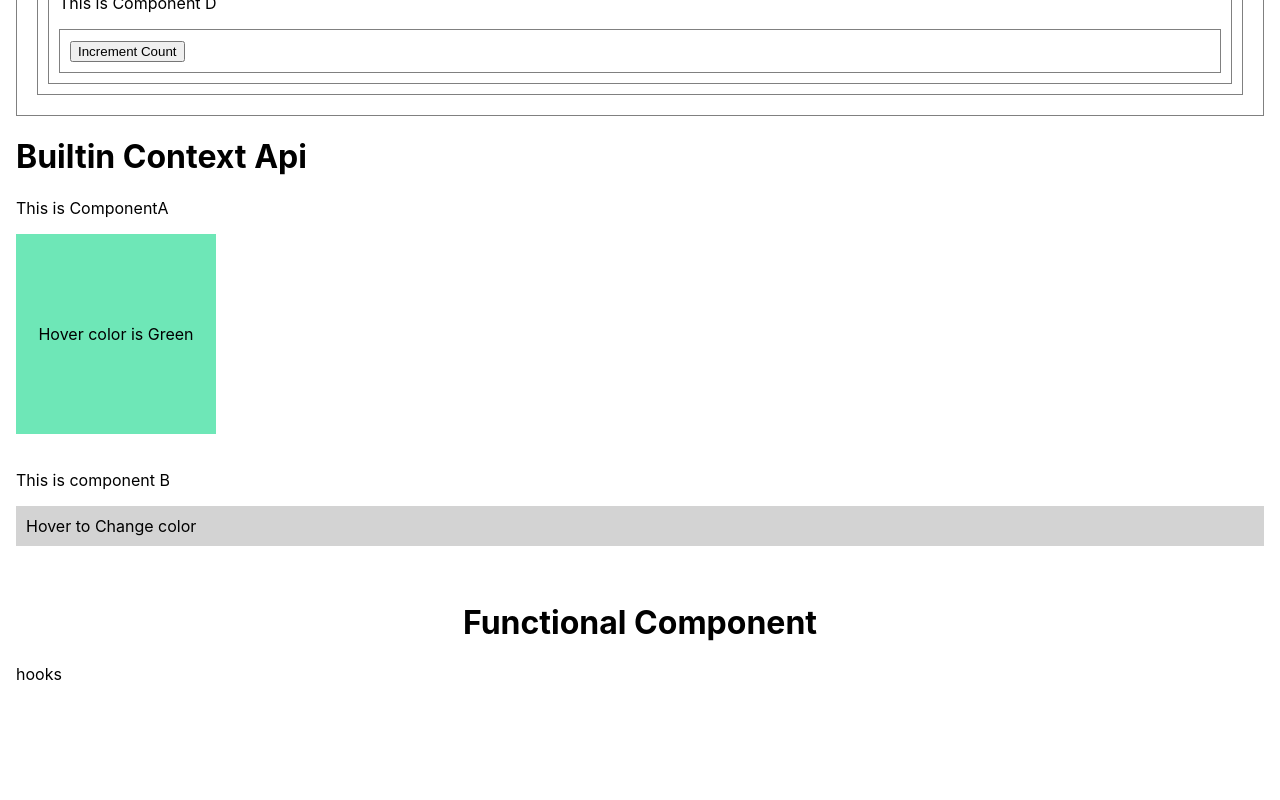
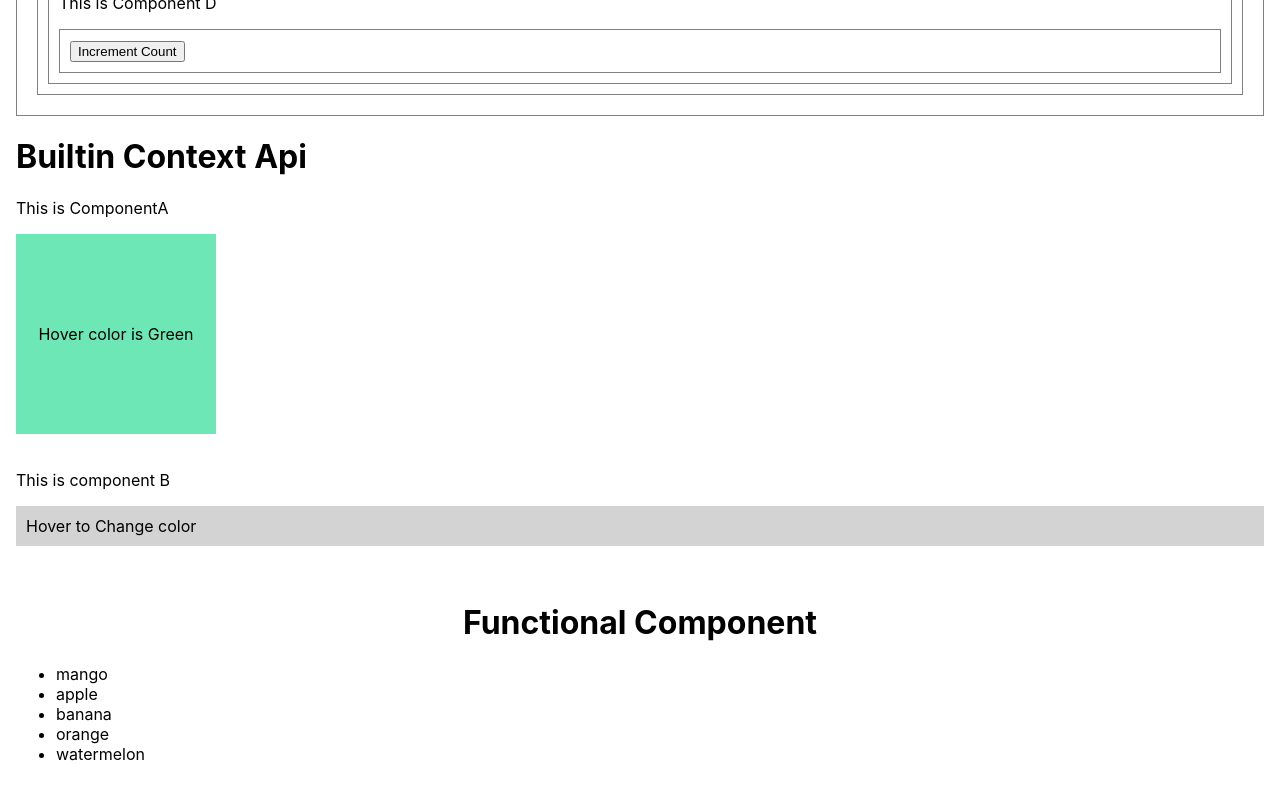
Before and after one commit to marzuk-zarir/learn-react, a React (Vite) app: page / in a window 1280 px wide. Shown: the part 3709-4509 px from the top of the page. Built offline with nearby package versions, Linux system fonts and the light colour scheme; no server answers.

Commit message:
feat: hooks added

```diff
--- a/package.json
+++ b/package.json
@@ -17,6 +17,7 @@
     },
     "devDependencies": {
         "@vitejs/plugin-react": "^1.0.7",
+        "nanoid": "^3.3.1",
         "react-is": "^17.0.2",
         "vite": "^2.8.0"
     }
--- a/src/functionalComponents/1-hooks/1.1-hooks.jsx
+++ b/src/functionalComponents/1-hooks/1.1-hooks.jsx
@@ -1,3 +1,42 @@
+import { nanoid } from 'nanoid'
+import { useState } from 'react'
+
+/**
+ * ? React Hooks
+ * * Hooks are function. It simplify the react
+ * * Functional components are stateless in old school react. With hooks we can create stateful functional components
+ * * When we re use state and lifecycle in different components we can use custom hook. Which is replace Higher Order Component(HOC) and Render props pattern
+ * * All hooks always start with 'use' keyword
+ *
+ * ? Common hooks in react:
+ * * 1. useState(default_value): [state, setState] -> for state management. Replacement of state = {} and this.setState()
+ * * 2. useEffect(callback: function | void, [state]): void -> for handle lifecycle event. Replacement of componentDidMount, componentDidUpdate, componentWillUnmount
+ * * 3. useContext(context): any -> for handle context consumer. Replacement of <context.consumer>{(value) => ()}</context.consumer>
+ * * 4. useRef(default_value): default | HTMLElement -> for handle dom reference. Replacement of react.createRef()
+ *
+ * ? Other hooks:
+ * * 1. useReducer()
+ * * 2. useCallback()
+ * * 3. useMemo()
+ * * 4. useLayoutEffect()
+ *
+ */
+
 export default function Hooks() {
-    return <div>hooks</div>
+    // Define state
+    const [fruits] = useState([
+        'mango',
+        'apple',
+        'banana',
+        'orange',
+        'watermelon'
+    ])
+
+    return (
+        <ul>
+            {fruits.map((fruit) => (
+                <li key={nanoid()}>{fruit}</li>
+            ))}
+        </ul>
+    )
 }
```
Also changed, not shown: 2 other files (tests, documents, lock files or other folders).
